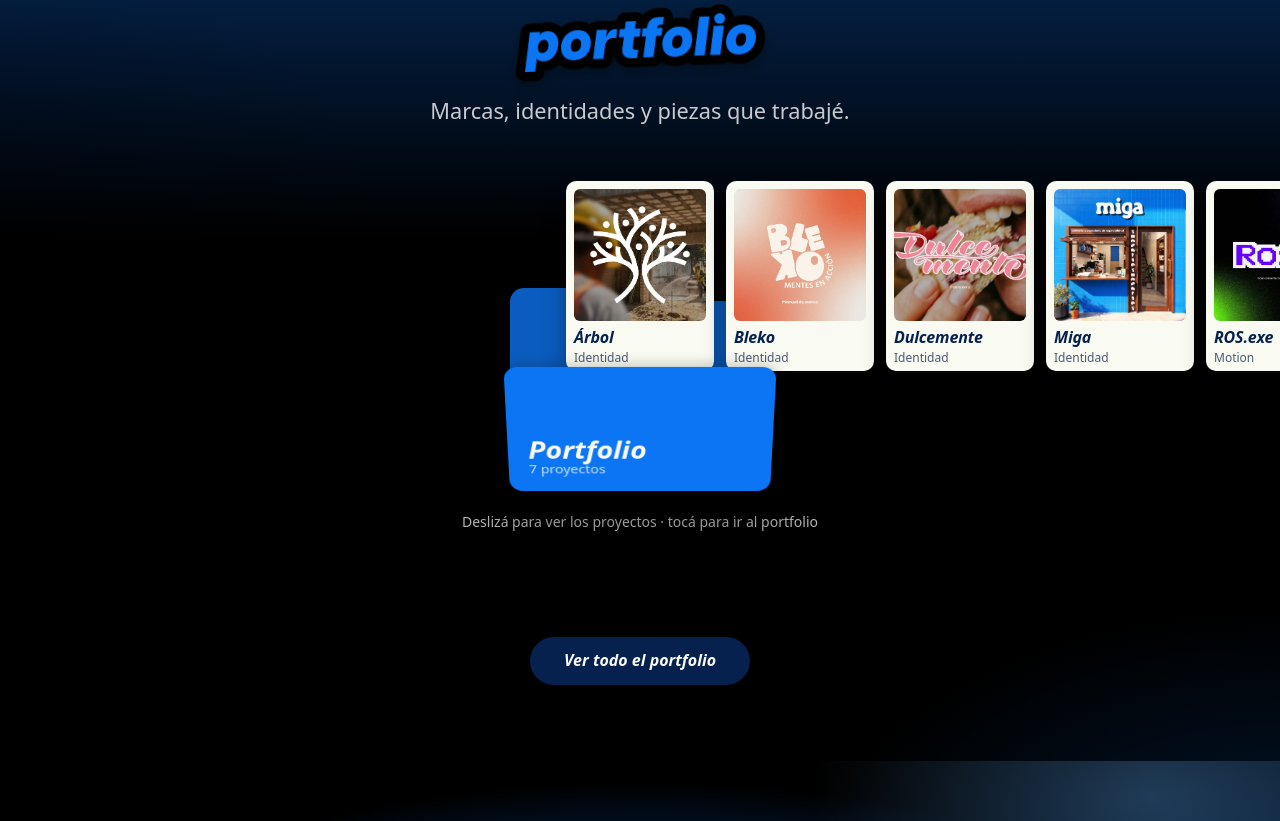
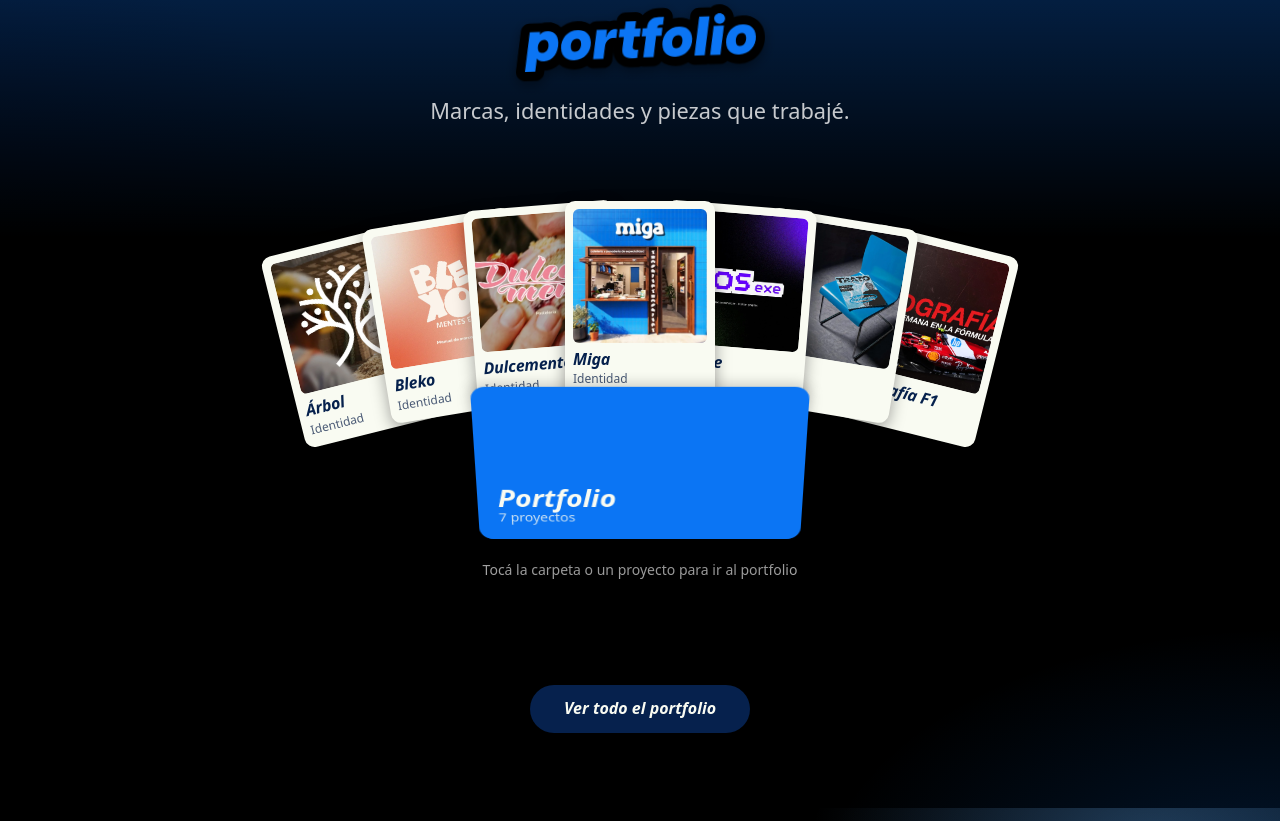
Before and after one commit to qfadesign/qfadesign, a plain HTML site: page index.html in a window 1280 px wide. Shown: the part 1819-2640 px from the top of the page. Drawn offline with Linux system fonts and the light colour scheme; a web font is replaced by a local one.

Commit message:
Add files via upload

```diff
--- a/css/folder-float.css
+++ b/css/folder-float.css
@@ -39,14 +39,9 @@
 /* celu: la carpeta se abre con el scroll, así que los movimientos los pone el JS cuadro a cuadro (sin transiciones) */
 .ff-scroll .ff-paper,.ff-scroll .ff-front{transition:none!important}
 
-/* CELU / TABLET: al abrirse, las hojas quedan en una fila que se desliza con el dedo (una al lado de la otra, bien visibles).
-   La fila nace detrás de la tapa de la carpeta, así que las hojas parecen salir de adentro. */
-.ff-scroll{--pw:148px;--ph:190px;--w:260px;--h:190px;margin-top:calc(var(--ph) - 34px)}
-.ff-scroll .ff-papers{inset:auto;left:50%;translate:-50% 0;width:100vw;max-width:none;top:calc(70px - var(--ph) - 24px);height:calc(var(--ph) + 24px);
- display:flex;align-items:flex-end;gap:12px;box-sizing:border-box;padding:24px calc(50vw - var(--pw)/2) 0;
- overflow-x:auto;overflow-y:hidden;scroll-snap-type:x mandatory;overscroll-behavior-x:contain;scrollbar-width:none;-webkit-overflow-scrolling:touch}
-.ff-scroll .ff-papers::-webkit-scrollbar{display:none}
-.ff-scroll .ff-paper{position:relative;left:auto;bottom:auto;flex:none;scroll-snap-align:center;z-index:auto;padding:8px}
-.ff-scroll .ff-paper b{font-size:16px;margin-top:8px}
-.ff-scroll .ff-paper small{display:block}
+/* CELU / TABLET: la carpeta nace cerrada y, al scrollear hasta ella, se abre y las hojas salen en abanico (igual que en escritorio).
+   Tocar la carpeta o cualquier hoja lleva a Portfolio (data-href). El JS pone el movimiento cuadro a cuadro según el scroll. */
+.ff-scroll{margin-top:calc(var(--ph)*.62 + 40px)}
+.ff-scroll .ff-papers{pointer-events:auto}
+.ff-scroll .ff-paper{box-shadow:0 6px 16px rgba(0,0,0,.38)}
 .ff-scroll.open .ff-in{animation:none}
--- a/js/folder-float.js
+++ b/js/folder-float.js
@@ -4,8 +4,8 @@
    </div>
    Opciones (data-*): spread (ancho total del abanico, px) · lift · tilt (grados) · flap (ángulo abierta) · rest (ángulo en reposo)
    · duration (ms) · stagger (ms entre hojas) · bounce (0–1) · drift (0–1) · trigger (hover | click).
-   En pantallas táctiles (sin hover) la carpeta se abre sola mientras se scrollea; con mouse, al pasar el cursor.
-   · data-href="portfolio" (solo celu/tablet): tocar la carpeta o cualquier hoja lleva a esa página en vez de abrir el proyecto.
+   En pantallas táctiles (sin hover) la carpeta se abre sola en abanico mientras se scrollea; con mouse, al pasar el cursor.
+   · data-href="portfolio" (solo celu/tablet): la carpeta nace cerrada, se abre en abanico al scrollear hasta ella, y tocar la carpeta o cualquier hoja lleva a esa página.
    Los tamaños (--w, --h, --pw, --ph) y los colores están en css/folder-float.css. */
 (() => {
   const num = (v, d) => (v === undefined || v === '' || isNaN(+v)) ? d : +v;
@@ -47,7 +47,7 @@
     el.classList.add('ff-ok');
     const pista = el.parentElement.querySelector('.ff-hint');
     const destino = !canHover && d.href ? d.href : '';
-    if (pista && !canHover) pista.textContent = destino ? 'Deslizá para ver los proyectos · tocá para ir al portfolio' : 'Deslizá para ver los proyectos';
+    if (pista && !canHover) pista.textContent = destino ? 'Tocá la carpeta o un proyecto para ir al portfolio' : 'Seguí bajando para abrir la carpeta';
     // celu con data-href: todas las hojas apuntan a esa página (pasa por la transición normal del sitio, js/anim.js)
     if (destino) items.forEach(a => a.setAttribute('href', destino));
 
@@ -60,8 +60,11 @@
       const step = n > 1 ? span / (n - 1) : 0;
       items.forEach((a, i) => {
         const c = i - (n - 1) / 2, norm = n > 1 ? c / ((n - 1) / 2) : 0;
-        const x = c * step, y = -(ph * 0.5 + o.lift * (1 - norm * norm)), rot = norm * o.tilt;
-        pos[i] = { x, y, rot };
+        // celu: abanico más cerrado y marcado (el centro queda arriba de todo y las hojas de los costados se asoman)
+        const lift = canHover ? o.lift : Math.max(o.lift, 34), tilt = canHover ? o.tilt : Math.max(o.tilt, 14);
+        const x = c * step, y = -(ph * 0.5 + lift * (1 - norm * norm)), rot = norm * tilt;
+        pos[i] = { x, y, rot, d: Math.abs(norm) };
+        if (!canHover) a.style.zIndex = String(100 - Math.round(Math.abs(c) * 10));
         a.style.setProperty('--x', x.toFixed(1) + 'px');
         a.style.setProperty('--y', y.toFixed(1) + 'px');
         a.style.setProperty('--rot', rot.toFixed(2) + 'deg');
@@ -89,11 +92,11 @@
         const r = el.getBoundingClientRect(), vh = innerHeight;
         let p = clamp((vh * 0.92 - r.top) / (vh * 0.45));
         if (quieto) p = p > 0.5 ? 1 : 0;
-        const T = items[0].offsetHeight * 0.9 + 10; // cuánto están "metidas" en la carpeta cuando está cerrada
         items.forEach((a, i) => {
-          const k = quieto ? p : ease(clamp((p - i * 0.05) / 0.65));
-          a.style.transform = 'translateY(' + ((1 - k) * T).toFixed(1) + 'px) rotate(' + ((1 - k) * (i % 2 ? 6 : -6)).toFixed(2) + 'deg) scale(' + (0.9 + 0.1 * k).toFixed(3) + ')';
-          a.style.opacity = k.toFixed(2);
+          // las hojas del centro salen primero y las de los costados las siguen: se abren en abanico
+          const q = pos[i] || { x: 0, y: 0, rot: 0, d: 0 };
+          const k = quieto ? p : ease(clamp((p - q.d * 0.12) / 0.7));
+          a.style.transform = 'translate(' + (q.x * k).toFixed(1) + 'px,' + (q.y * k).toFixed(1) + 'px) rotate(' + (q.rot * k).toFixed(2) + 'deg) scale(' + (0.94 + 0.06 * k).toFixed(3) + ')';
         });
         front.style.transform = 'rotateX(' + (-(o.rest + (o.flap - o.rest) * ease(p))).toFixed(2) + 'deg)';
         const abierta = p > 0.5;
```
